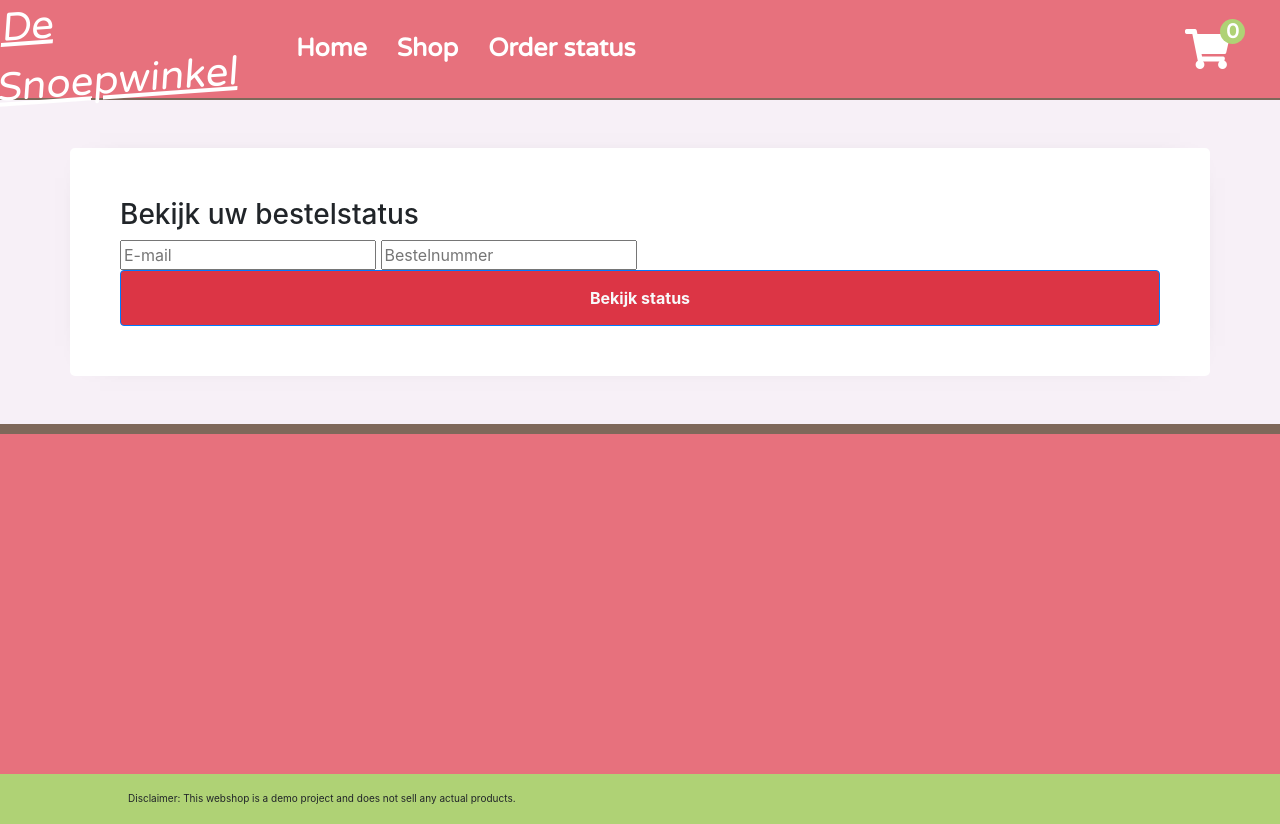
After one commit to jeroendn/snoepwinkel-website, a PHP site: page /order_status in a window 1280 px wide. The commit adds this page. Run offline with PHP 8.4, Linux system fonts and the light colour scheme; style sheets or scripts are compiled from the project's sources; some web fonts are replaced.

Commit message:
Started a order status page

```diff
--- /dev/null
+++ b/css/order_status.css
@@ -0,0 +1,3 @@
+#order-status form.status-form input[type="number"]::-webkit-inner-spin-button {
+  -webkit-appearance: none;
+}
--- /dev/null
+++ b/css/order_status.scss
@@ -0,0 +1,9 @@
+@import 'var.scss';
+
+#order-status {
+  form.status-form {
+    input[type="number"]::-webkit-inner-spin-button {
+      -webkit-appearance: none;
+    }
+  }
+}
--- a/css/style.css
+++ b/css/style.css
@@ -5,3 +5,4 @@
 @import "product.css";
 @import "cart.css";
 @import "checkout.css";
+@import "order_status.css";
--- a/js/checkout.js
+++ b/js/checkout.js
@@ -8,19 +8,37 @@ $(document).ready(function() {
     let street = $(this).parent().find('input[name="street"]').val();
     let street_number = $(this).parent().find('input[name="street_number"]').val();
 
+    // check if fields are filled in
+    if (name == '' || mail == '' || city == '' || zip == '' || street == '' || street_number == '') {
+      $('#checkout .order-status').addClass('empty');
+      $('#checkout .order-status').removeClass('success');
+      $('#checkout .order-status').removeClass('error');
+      return;
+    }
+    else if (zip.length != 6) {
+      $('#checkout .order-status').addClass('error');
+      $('#checkout .order-status').removeClass('success');
+      $('#checkout .order-status').removeClass('empty');
+      return;
+    }
+    else {
       $.ajax({
         type: "POST",
         url: 'php/place_order.php',
         data: 'name=' + name + '&mail=' + mail + '&city=' + city + '&zip=' + zip + '&street=' + street + '&street_number=' + street_number,
-      // data: { name: name, mail: mail },
-      dataType: 'json',
         success: (json) => {
-        console.log('order placed');
+          $('#checkout .order-status').addClass('success');
+          $('#checkout .order-status').removeClass('empty');
+          $('#checkout .order-status').removeClass('error');
+        },
+        error: (json) => {
+          $('#checkout .order-status').addClass('error');
+          $('#checkout .order-status').removeClass('empty');
+          $('#checkout .order-status').removeClass('error');
+        }
+      });
     }
 
   });
-  });
 
 });
-
- // + '?name=' + name + '&mail=' + mail + '&city=' + city + '&zip=' + zip + '&street=' + street + '&street_number=' + street_number
--- a/js/script.js
+++ b/js/script.js
@@ -35,4 +35,20 @@ $(document).ready(function() {
     window.location.href = $(this).next().find('a').attr('href');
   });
 
+  // order status call
+  $('#order-status .order-status-btn').on('click', function() {
+    let mail = $(this).parent().find('input[name="mail"]').val();
+    let order_id = $(this).parent().find('input[name="order_id"]').val();
+
+    mail = 'jeroendenijs.k.smile@outlook.com';
+    order_id = 78;
+
+    // if (mail == '' || order_id == '') {
+    //   return;
+    // }
+    // else {
+      window.location.href = 'php/order_status_submit?mail=' + mail + '&order_id=' + order_id;
+    // }
+  });
+
 });
--- a/pages/cart.php
+++ b/pages/cart.php
@@ -6,7 +6,7 @@ include_once __DIR__ . '../../php/dbconnection.inc.php';
 <!DOCTYPE html>
 <html>
   <head>
-    <title></title>
+    <title>Snoepwinkel - Winkelwagen</title>
     <meta name="description" content=""/>
     <?php include_once __DIR__ . '../../php/head.inc.php' ?>
   </head>
@@ -20,6 +20,7 @@ include_once __DIR__ . '../../php/dbconnection.inc.php';
         <div class="row">
 
           <div id="cart-items" class="col-sm-6 content-box">
+            <h3>Uw winkelwagen</h3>
             <?php
             $product_count = 0;
 
--- /dev/null
+++ b/pages/order_status.php
@@ -0,0 +1,42 @@
+<?php
+session_start();
+include_once __DIR__ . '../../php/dbconnection.inc.php';
+?>
+
+<!DOCTYPE html>
+<html>
+  <head>
+    <title>Snoepwinkel - Bestelstatus</title>
+    <meta name="description" content="Zie uw bestelstatus."/>
+    <?php include_once __DIR__ . '../../php/head.inc.php' ?>
+  </head>
+
+  <body>
+    <!-- header -->
+    <?php include_once __DIR__ . '../../php/header.inc.php' ?>
+
+    <main id="order-status" class="page-content">
+      <section class="container mt-5 content-box">
+        <h3>Bekijk uw bestelstatus</h3>
+        <form class="status-form" action="index.html" method="post">
+          <input type="text" name="mail" placeholder="E-mail"></input>
+          <input type="number" name="order_id" placeholder="Bestelnummer"></input>
+          <a class="btn btn-primary text-light bg-danger order-status-btn red-btn">Bekijk status</a>
+        </form>
+        <div class="order-status">
+          <?php
+
+
+
+           ?>
+        </div>
+      </section>
+    </main>
+
+    <!-- footer -->
+    <?php include_once __DIR__ . '../../php/footer.inc.php' ?>
+
+    <!-- scripts -->
+    <?php include_once __DIR__ . '../../php/js.inc.php' ?>
+  </body>
+</html>
--- a/php/header.inc.php
+++ b/php/header.inc.php
@@ -12,6 +12,7 @@
     <ul id="main-menu" class="menu">
       <li class="menu-item"><a href="home">Home</a></li>
       <li class="menu-item"><a href="shop">Shop</a></li>
+      <li class="menu-item"><a href="order_status">Order status</a></li>
     </ul>
     <ul id="menu-right" class="menu">
       <li class="menu-item"><a href="cart" class="icon">
```
Also changed, not shown: css/checkout.css (+52 -0 lines), css/checkout.scss (+53 -0 lines), pages/checkout.php (+9 -3 lines), php/order_status_submit.php (added, +13 -0 lines), .htaccess. Lines whose indentation alone changed are shown as unchanged.
